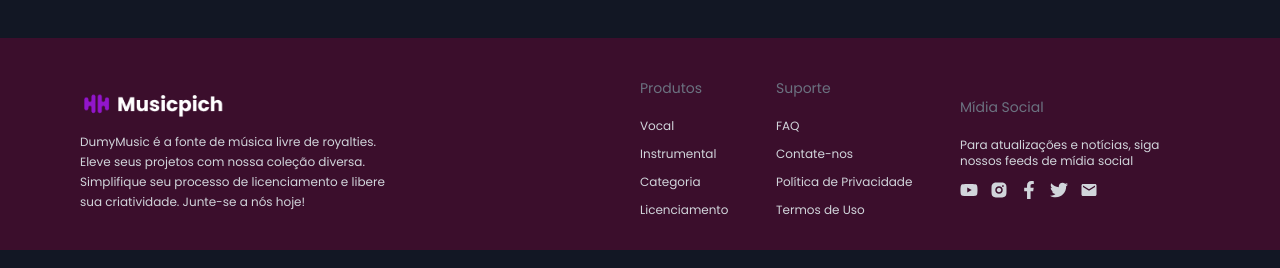
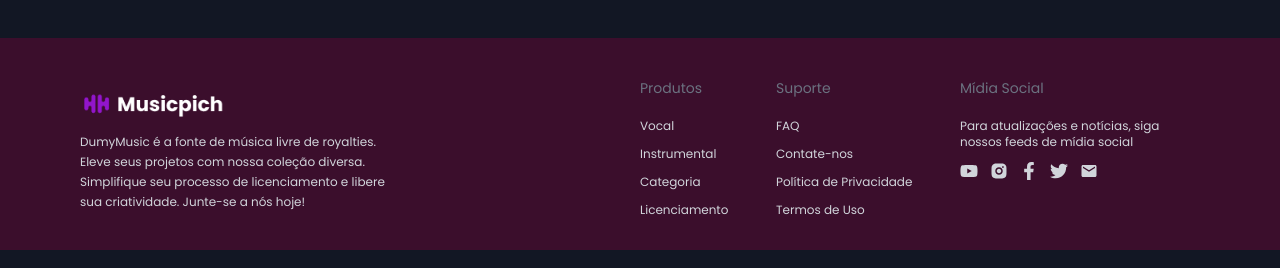
Before and after one commit to Dev-Nana/music-pich, a React (Vite) app: page / in a window 1280 px wide. Shown: the part 1830-2098 px from the top of the page. Built offline with nearby package versions, Linux system fonts and the light colour scheme; no server answers.

Commit message:
docs: finalize README and project setup

```diff
--- a/src/components/footer/Footer.tsx
+++ b/src/components/footer/Footer.tsx
@@ -15,7 +15,7 @@ export const Footer = () => {
             libere sua criatividade. Junte-se a nós hoje!
           </p>
         </div>
-        <div className="flex gap-y-5 md:gap-y-1 md:flex-row md:text-left text-center flex-col items-center md:justify-between md:w-[55%] lg:w-[50%] sm:">
+        <div className="flex gap-y-5 md:gap-y-1 md:flex-row md:text-left text-center flex-col items-center md:items-start md:justify-between md:w-[55%] lg:w-[50%]">
           <div className="flex flex-col gap-y-3">
             <p className="text-gray-500 text-sm py-2">Produtos</p>
             <p className="text-gray-300">Vocal</p>
```
Also changed, not shown: 1 other file (tests, documents, lock files or other folders).
